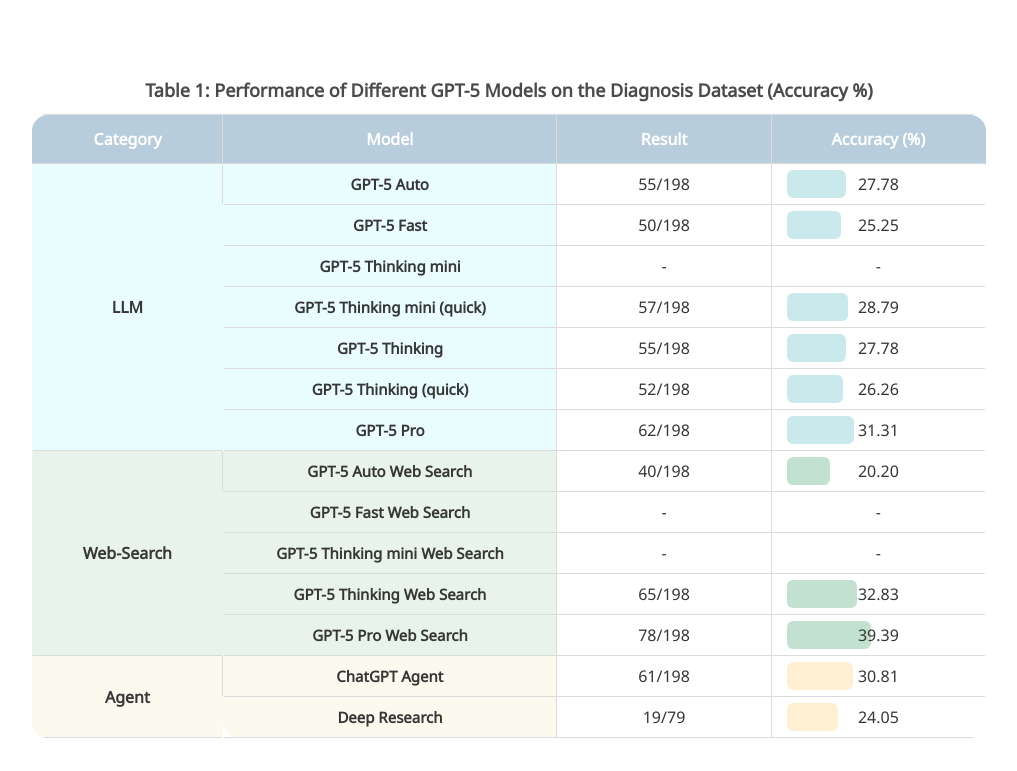
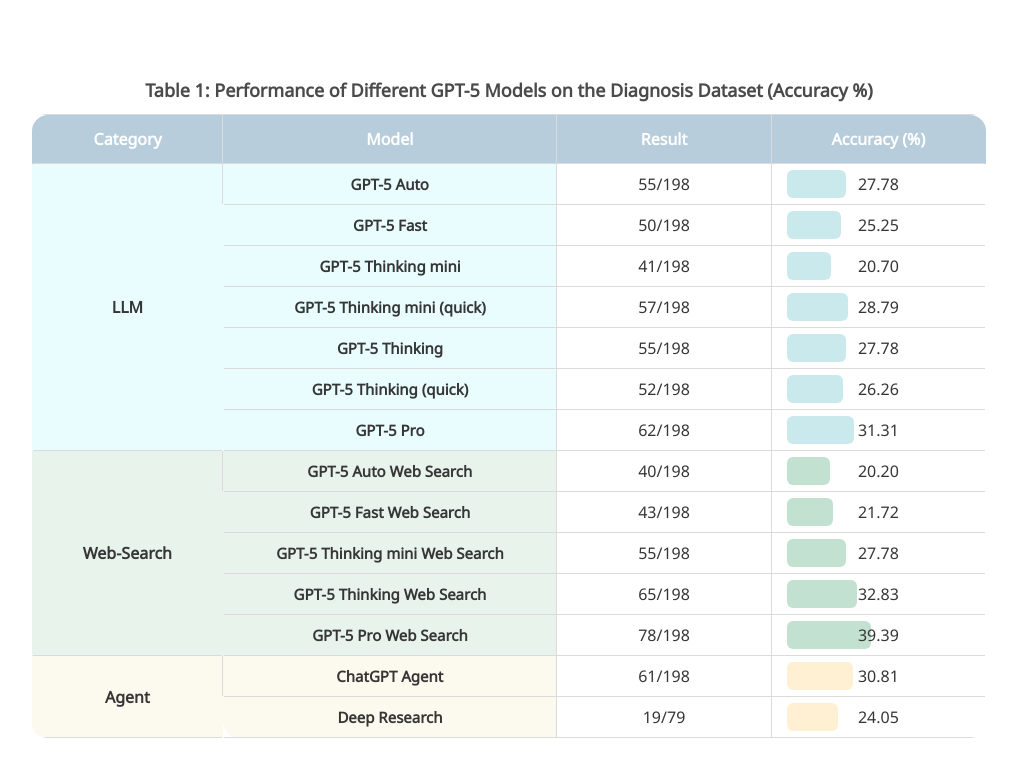
Before and after one commit to JiarongQian/Evaluating-GPT-5-Based-AI-Agents-in-Medicine, a plain HTML site: page index.html in a window 1280 px wide. Shown: the part 2524-3295 px from the top of the page, without its empty margins (131-1148 px from the left). Drawn offline with nearby package versions, Linux system fonts and the light colour scheme; some icons are missing; a web font is replaced by a local one.

Commit message:
index.html

```diff
--- a/index.html
+++ b/index.html
@@ -203,7 +203,7 @@
           <div class="column is-10">
             <div class="content">
               <p class="has-text-justified">
-                Our dataset is derived from MedXpertQA, a publicly available benchmark for Human Health tasks. Our dataset was curated through physician review and selection, comprising 198 diagnosis cases spanning 11 body systems：Cardiovascular (40 cases), Digestive (35), Respiratory (34), Skeletal (31), Nervous (22), Reproductive (9), Endocrine (9), Integumentary (7), Lymphatic (5), Muscular (4), and Urinary (2). Each case has a unique identifier and an open-ended, reasoning-style diagnostic question paired with medical images spanning CT, MRI, X-ray, PET, pathology images, EEG/ECG recordings, charts, and real-world photographs, together with a clinically validated ground-truth diagnosis.
+                Our dataset is derived from MedXpertQA, a publicly available benchmark introduced for Human Health tasks. The dataset contains 198 diagnosis cases distributed across 11 body systems—Cardiovascular (40 cases), Digestive (35), Respiratory (34), Skeletal (31), Nervous (22), Reproductive (9), Endocrine (9), Integumentary (7), Lymphatic (5), Muscular (4), and Urinary (2). Each case has a unique identifier and an open-ended, reasoning-style diagnostic question paired with medical images spanning CT, MRI, X-ray, PET, pathology images, EEG/ECG recordings, charts, and real-world photographs, together with a clinically validated ground-truth diagnosis.
               </p>
             </div>
 
@@ -283,13 +283,13 @@
                   </td>
                 </tr>
                 <tr>
-                  <td class="model-1">GPT-5 Thinking mini</td>
+                  <td class="model-1"><strong>GPT-5 Thinking mini</strong></td>
                   <td class="data-cell">
-                    <span class="cell-value">-</span>
+                    <span class="cell-value">41/198</span>
                   </td>
                   <td class="data-cell">
-                    <div class="progress-bar-1" style="width: 0%;"></div>
-                    <span class="cell-value">-</span>
+                    <div class="progress-bar-1" style="width: 20.70%;"></div>
+                    <span class="cell-value">20.70</span>
                   </td>
                 </tr>
                 <tr>
@@ -346,23 +346,23 @@
                   </td>
                 </tr>
                 <tr>
-                  <td class="model-2">GPT-5 Fast Web Search</td>
+                  <td class="model-2"><strong>GPT-5 Fast Web Search</strong></td>
                   <td class="data-cell">
-                    <span class="cell-value">-</span>
+                    <span class="cell-value">43/198</span>
                   </td>
                   <td class="data-cell">
-                    <div class="progress-bar-2" style="width: 0%;"></div>
-                    <span class="cell-value">-</span>
+                    <div class="progress-bar-2" style="width: 21.72%;"></div>
+                    <span class="cell-value">21.72</span>
                   </td>
                 </tr>
                 <tr>
-                  <td class="model-2">GPT-5 Thinking mini Web Search</td>
+                  <td class="model-2"><strong>GPT-5 Thinking mini Web Search</strong></td>
                   <td class="data-cell">
-                    <span class="cell-value">-</span>
+                    <span class="cell-value">55/198</span>
                   </td>
                   <td class="data-cell">
-                    <div class="progress-bar-2" style="width: 0%;"></div>
-                    <span class="cell-value">-</span>
+                    <div class="progress-bar-2" style="width: 27.78%;"></div>
+                    <span class="cell-value">27.78</span>
                   </td>
                 </tr>
                 <tr>
```
